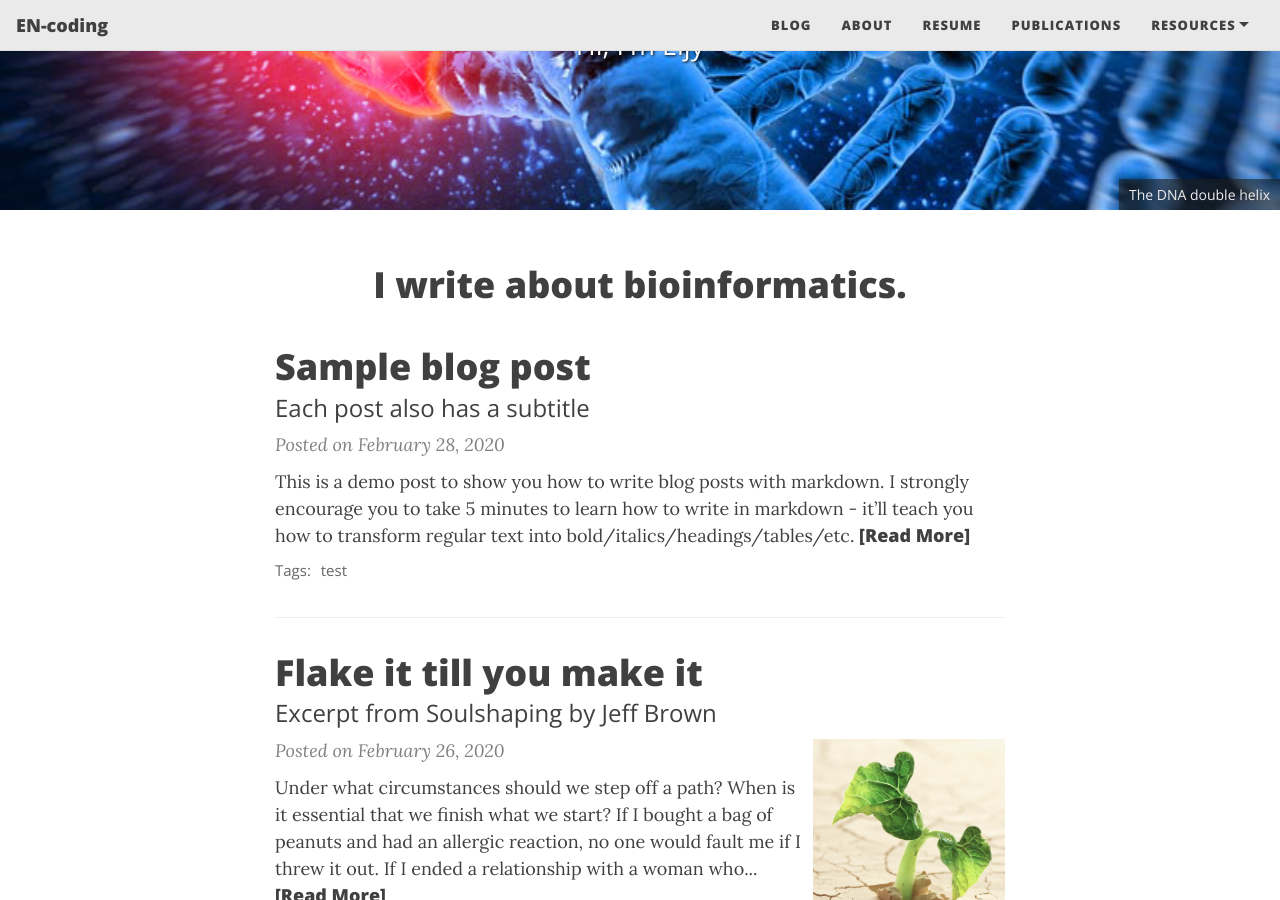
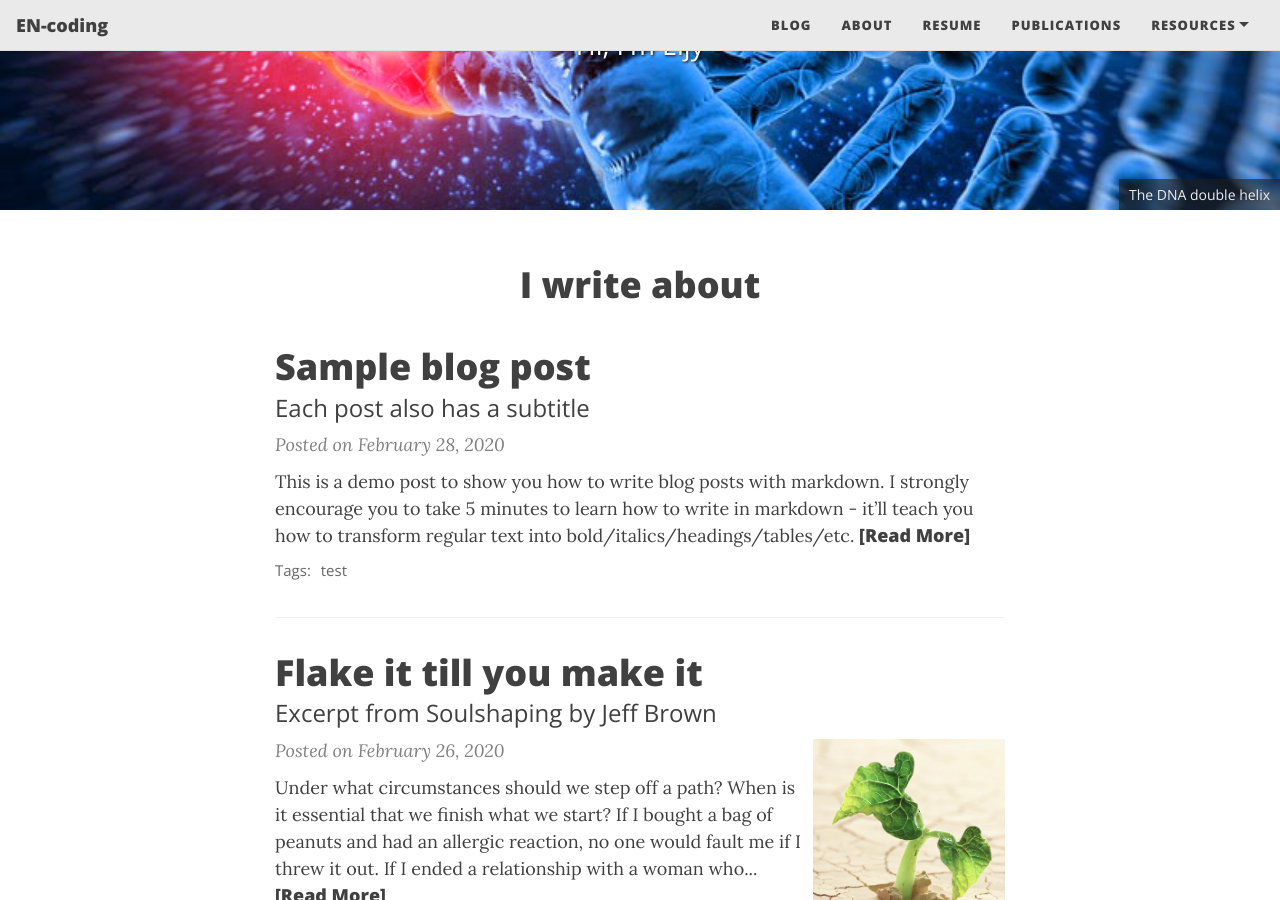
Before and after one commit to en-coding/en-coding.github.io, a Jekyll site: the page built from index.html, in a window 1280 px wide and 900 px high, scrolled down 335 px. Built offline with Jekyll 4.4.1, drawn with Linux system fonts in a browser that asks for light colours; nearby versions of some CDN libraries; library files that are not in the unit come from our copies; the list of posts is cut into pages by our own code.

Commit message:
Revert "Fix index"
This reverts commit 8aec0801134ded34a2561acddca35ef5d564a668.

```diff
--- a/index.html
+++ b/index.html
@@ -30,7 +30,7 @@ cover-img:
   <div class="row">
     <div class="col-sm-12">
       <div class="text-center">
-          <h1>I write about bioinformatics. <span class="typed" style="color:#890000";></span></h1>
+          <h1>I write about <span class="typed" style="color:#890000";></span></h1>
       </div>
     </div>
   </div>
```
Also changed, not shown: assets/js/jquery-1.11.2.min.js.
